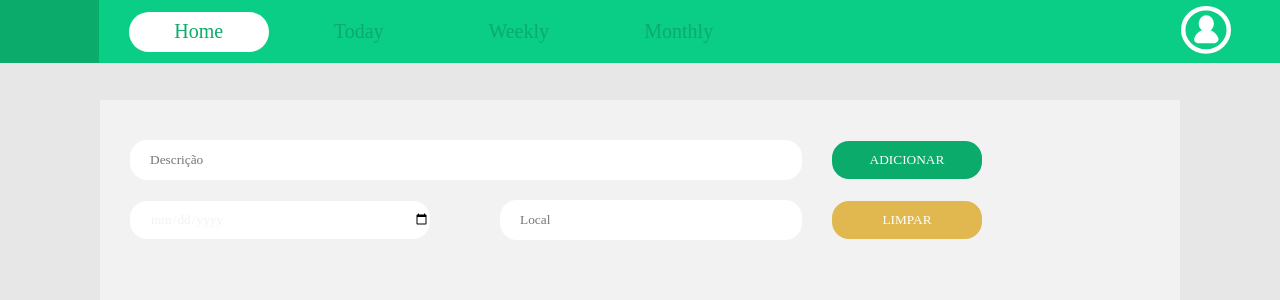
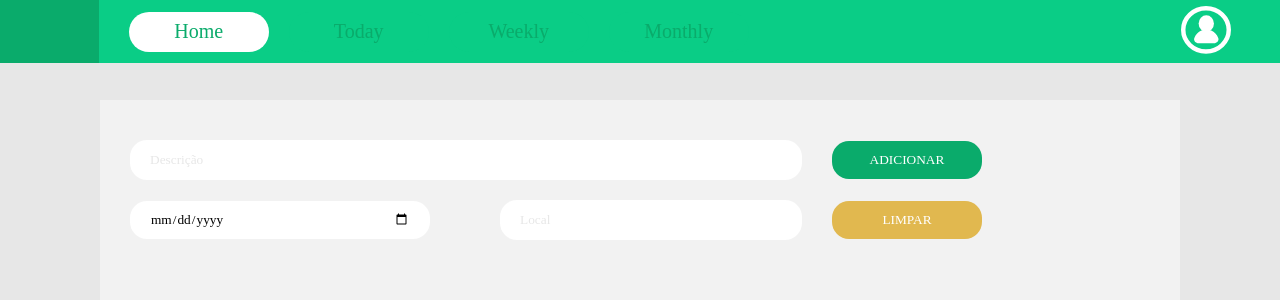
Before and after one commit to GSKUDO/alpha-react-app, a React (Create React App) app in the folder moz-todo-react/: page / in a window 1280 px wide. Shown: the top 300 px of the page. Built offline with nearby package versions, Linux system fonts and the light colour scheme; a web font is replaced by a local one.

Commit message:
tranformei em forms com reset funcionando. falta o submit ]

```diff
--- a/moz-todo-react/src/components/Main.jsx
+++ b/moz-todo-react/src/components/Main.jsx
@@ -1,28 +1,55 @@
-import React from "react";
-import Input from "./Input";
-import Button from "./Button";
+import React, {useState} from "react";
 
 function Main() {
+  const [description , setDescription] = useState('');
+  const [date , setDate] = useState('');
+  const [local , setLocal] = useState('');
+
+  const handleChange = (e) => {
+    setDescription(e.target.value);
+  }
+  const handleDateChange = (e) => {
+    setDate(e.target.value);
+  }
+  const handleLocalChange = (e) => {
+    setLocal(e.target.value);
+  }
+
+  const handleSubmit= () => {
+    const description1 = description;
+    const date1 = date;
+    const local1 = local;
+    alert(description1 + date1 + local1)
+  }
+
+  const handleFormReset= (e) => {
+    setDescription("");
+    setDate("");
+    setLocal("");
+  }
+
   return (
     <main>
       <section className="Add">
         <div>
-                <Input className="inputDescription" type="text" placeholder="Descrição"></Input>
-                <Button className="btnadicionar" innerText="ADICIONAR"/>
+            <form onSubmit={(e) => {handleSubmit(e)}} onReset={(e) => {handleFormReset(e)}}>
+              <div>
+                  <input type="text" value={description} className="inputDescription" placeholder="Descrição" required onChange={(e) => {handleChange(e)}} />
+                  <input type="submit" className="btnadicionar" value="ADICIONAR"/>
               </div>
               <div>
-                <Input className="inputDate" type="date" placeholder="Data"></Input>
-                <Input className="inputLocal" type="text" placeholder="Local"></Input>
-                <Button className="btnlimpar" innerText="LIMPAR"/>
+                  <input type="date" value={date} className="inputDate" placeholder="Data" required onChange={(e) => {handleDateChange(e)}} />
+                  <input type="text" className="inputLocal" placeholder="Local" value={local} required onChange={(e) => {handleLocalChange(e)}} />
+                  <input type="reset" className="btnlimpar" value="LIMPAR" />
               </div>
-
+             </form>
+         </div>
       </section>
       <section className="Show">
-
+        <p></p>
       </section>
     </main>
   )
 }
 
-
 export default Main;
--- a/moz-todo-react/src/index.css
+++ b/moz-todo-react/src/index.css
@@ -88,6 +88,10 @@ main {
   margin-bottom: 30px;
 }
 
+input::placeholder {
+  color: #e7e7e7;
+}
+
 .inputDescription{
   margin-top: 40px;
   margin-left: 30px;
@@ -98,7 +102,7 @@ main {
   font-family: 'Jockey One';
   font-style: normal;
   font-weight: 400;
-  color: #f2f2f2;
+  color: black;
   padding-left: 20px;
   border: none;
 }
@@ -106,15 +110,16 @@ main {
 .inputDate{
   margin-top: 20px;
   margin-left: 30px;
-  width: 280px;
+  width: 260px;
   height: 38px;
   background: #FFFFFF;
   border-radius: 17px;
   font-family: 'Jockey One';
   font-style: normal;
   font-weight: 400;
-  color: #f2f2f2;
+  color: black;
   padding-left: 20px;
+  padding-right: 20px;
   border: none;
 }
 
@@ -128,7 +133,7 @@ main {
   font-family: 'Jockey One';
   font-style: normal;
   font-weight: 400;
-  color: #f2f2f2;
+  color: black;
   padding-left: 20px;
   border: none;
 }
```
Also changed, not shown: moz-todo-react/src/components/Teste.jsx (deleted, +0 -36 lines). Lines whose indentation alone changed are shown as unchanged.
